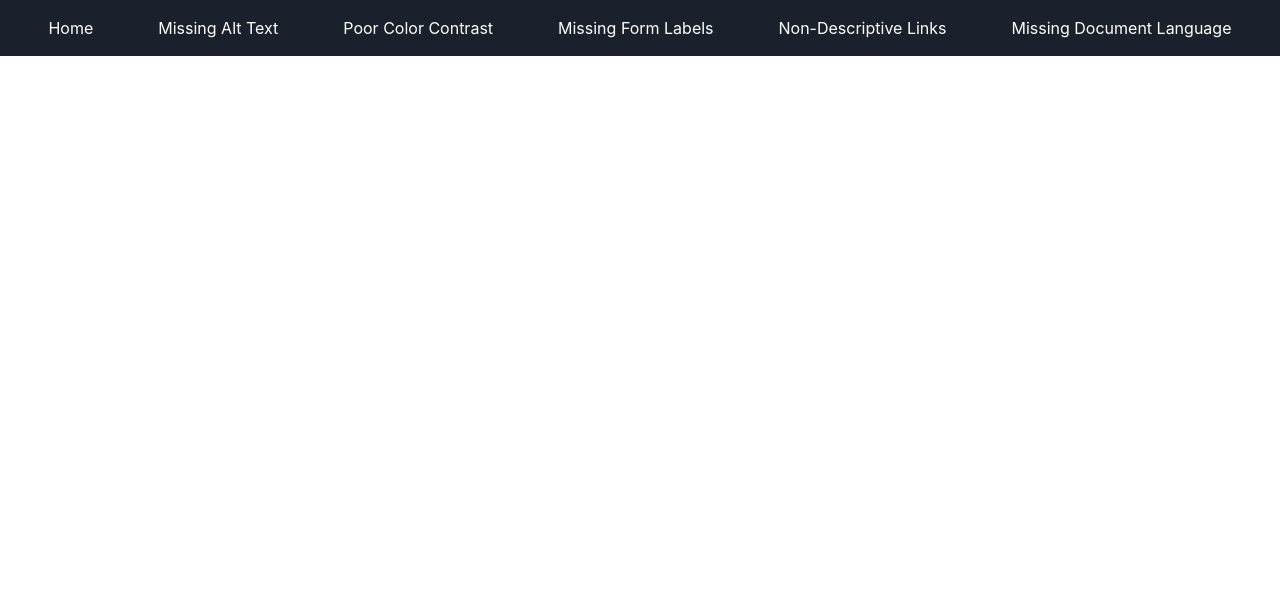
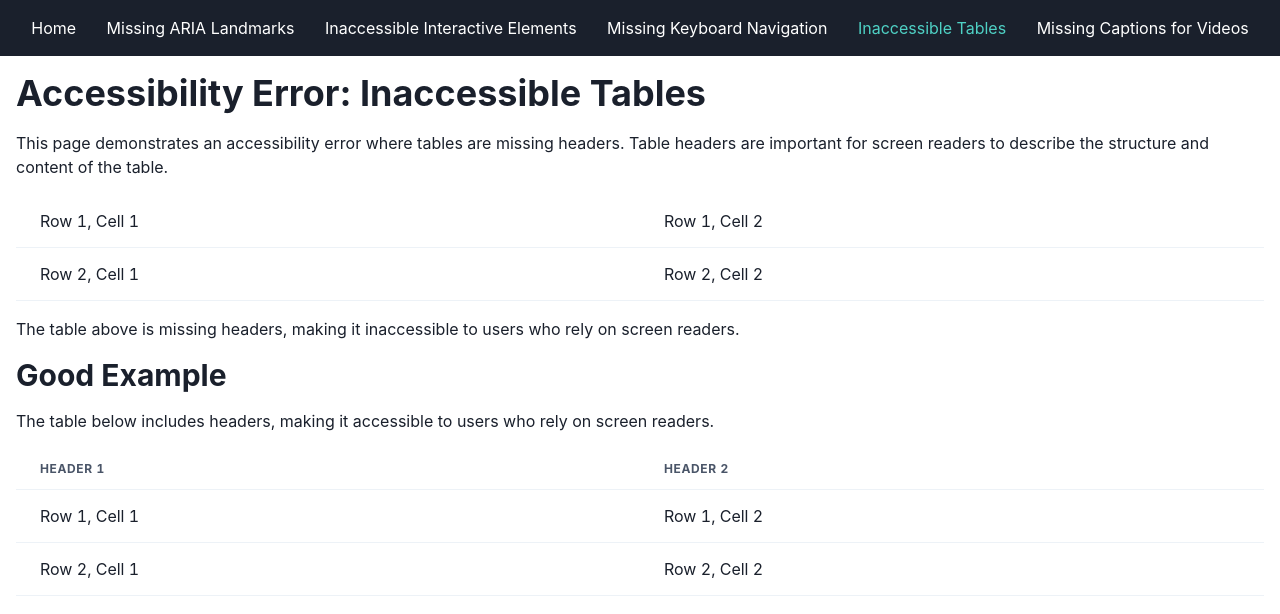
Before and after one commit to GPT-Engineer-App-Dev/accessible-education-errors, a React (Vite) app: page /accessibility-error-9 in a window 1280 px wide. Shown: the top 614 px of the page. Built offline with nearby package versions, Linux system fonts and the light colour scheme.

Commit message:
Added additional common accessibility errors to the educational pages, including both bad and good examples for each.

```diff
--- a/src/App.jsx
+++ b/src/App.jsx
@@ -5,6 +5,11 @@ import AccessibilityError2 from "./pages/AccessibilityError2.jsx";
 import AccessibilityError3 from "./pages/AccessibilityError3.jsx";
 import AccessibilityError4 from "./pages/AccessibilityError4.jsx";
 import AccessibilityError5 from "./pages/AccessibilityError5.jsx";
+import AccessibilityError6 from "./pages/AccessibilityError6.jsx";
+import AccessibilityError7 from "./pages/AccessibilityError7.jsx";
+import AccessibilityError8 from "./pages/AccessibilityError8.jsx";
+import AccessibilityError9 from "./pages/AccessibilityError9.jsx";
+import AccessibilityError10 from "./pages/AccessibilityError10.jsx";
 import Navbar from "./components/Navbar.jsx";
 
 function App() {
@@ -18,6 +23,11 @@ function App() {
         <Route exact path="/accessibility-error-3" element={<AccessibilityError3 />} />
         <Route exact path="/accessibility-error-4" element={<AccessibilityError4 />} />
         <Route exact path="/accessibility-error-5" element={<AccessibilityError5 />} />
+        <Route exact path="/accessibility-error-6" element={<AccessibilityError6 />} />
+        <Route exact path="/accessibility-error-7" element={<AccessibilityError7 />} />
+        <Route exact path="/accessibility-error-8" element={<AccessibilityError8 />} />
+        <Route exact path="/accessibility-error-9" element={<AccessibilityError9 />} />
+        <Route exact path="/accessibility-error-10" element={<AccessibilityError10 />} />
       </Routes>
     </Router>
   );
--- a/src/components/Navbar.jsx
+++ b/src/components/Navbar.jsx
@@ -7,20 +7,20 @@ const Navbar = () => (
       <Link as={NavLink} to="/" _hover={{ textDecoration: "none" }} _activeLink={{ color: "teal.300" }}>
         Home
       </Link>
-      <Link as={NavLink} to="/accessibility-error-1" _hover={{ textDecoration: "none" }} _activeLink={{ color: "teal.300" }}>
-        Missing Alt Text
+      <Link as={NavLink} to="/accessibility-error-6" _hover={{ textDecoration: "none" }} _activeLink={{ color: "teal.300" }}>
+        Missing ARIA Landmarks
       </Link>
-      <Link as={NavLink} to="/accessibility-error-2" _hover={{ textDecoration: "none" }} _activeLink={{ color: "teal.300" }}>
-        Poor Color Contrast
+      <Link as={NavLink} to="/accessibility-error-7" _hover={{ textDecoration: "none" }} _activeLink={{ color: "teal.300" }}>
+        Inaccessible Interactive Elements
       </Link>
-      <Link as={NavLink} to="/accessibility-error-3" _hover={{ textDecoration: "none" }} _activeLink={{ color: "teal.300" }}>
-        Missing Form Labels
+      <Link as={NavLink} to="/accessibility-error-8" _hover={{ textDecoration: "none" }} _activeLink={{ color: "teal.300" }}>
+        Missing Keyboard Navigation
       </Link>
-      <Link as={NavLink} to="/accessibility-error-4" _hover={{ textDecoration: "none" }} _activeLink={{ color: "teal.300" }}>
-        Non-Descriptive Links
+      <Link as={NavLink} to="/accessibility-error-9" _hover={{ textDecoration: "none" }} _activeLink={{ color: "teal.300" }}>
+        Inaccessible Tables
       </Link>
-      <Link as={NavLink} to="/accessibility-error-5" _hover={{ textDecoration: "none" }} _activeLink={{ color: "teal.300" }}>
-        Missing Document Language
+      <Link as={NavLink} to="/accessibility-error-10" _hover={{ textDecoration: "none" }} _activeLink={{ color: "teal.300" }}>
+        Missing Captions for Videos
       </Link>
     </Flex>
   </Box>
--- /dev/null
+++ b/src/pages/AccessibilityError10.jsx
@@ -0,0 +1,30 @@
+import { Box, Heading, Text, VStack } from "@chakra-ui/react";
+
+const AccessibilityError10 = () => (
+  <Box p={4}>
+    <VStack spacing={4} align="start">
+      <Heading as="h1" size="xl">Accessibility Error: Missing Captions for Videos</Heading>
+      <Text>
+        This page demonstrates an accessibility error where videos are missing captions. Captions are important for users who are deaf or hard of hearing to understand the content of the video.
+      </Text>
+      <video controls>
+        <source src="sample-video.mp4" type="video/mp4" />
+        Your browser does not support the video tag.
+      </video>
+      <Text>
+        The video above is missing captions, making it inaccessible to users who are deaf or hard of hearing.
+      </Text>
+      <Heading as="h2" size="lg">Good Example</Heading>
+      <Text>
+        The video below includes captions, making it accessible to users who are deaf or hard of hearing.
+      </Text>
+      <video controls>
+        <source src="sample-video-with-captions.mp4" type="video/mp4" />
+        <track kind="captions" src="sample-captions.vtt" srclang="en" label="English" default />
+        Your browser does not support the video tag.
+      </video>
+    </VStack>
+  </Box>
+);
+
+export default AccessibilityError10;
--- /dev/null
+++ b/src/pages/AccessibilityError6.jsx
@@ -0,0 +1,27 @@
+import { Box, Heading, Text, VStack } from "@chakra-ui/react";
+
+const AccessibilityError6 = () => (
+  <Box p={4}>
+    <VStack spacing={4} align="start">
+      <Heading as="h1" size="xl">Accessibility Error: Missing ARIA Landmarks</Heading>
+      <Text>
+        This page demonstrates an accessibility error where ARIA landmarks are missing. ARIA landmarks help screen readers to navigate the page structure more efficiently.
+      </Text>
+      <Text>
+        The page below is missing ARIA landmarks, making it difficult for screen readers to navigate.
+      </Text>
+      <Box border="1px solid black" p={4}>
+        <Text>Content without ARIA landmarks</Text>
+      </Box>
+      <Heading as="h2" size="lg">Good Example</Heading>
+      <Text>
+        The page below includes ARIA landmarks, making it easier for screen readers to navigate.
+      </Text>
+      <Box border="1px solid black" p={4} role="main">
+        <Text>Content with ARIA landmarks</Text>
+      </Box>
+    </VStack>
+  </Box>
+);
+
+export default AccessibilityError6;
--- /dev/null
+++ b/src/pages/AccessibilityError7.jsx
@@ -0,0 +1,23 @@
+import { Box, Heading, Text, VStack, Button } from "@chakra-ui/react";
+
+const AccessibilityError7 = () => (
+  <Box p={4}>
+    <VStack spacing={4} align="start">
+      <Heading as="h1" size="xl">Accessibility Error: Inaccessible Interactive Elements</Heading>
+      <Text>
+        This page demonstrates an accessibility error where interactive elements, such as buttons, are missing accessible names. Accessible names are important for screen readers to describe the purpose of interactive elements.
+      </Text>
+      <Button>Click me</Button>
+      <Text>
+        The button above is missing an accessible name, making it inaccessible to users who rely on screen readers.
+      </Text>
+      <Heading as="h2" size="lg">Good Example</Heading>
+      <Text>
+        The button below includes an accessible name, making it accessible to users who rely on screen readers.
+      </Text>
+      <Button aria-label="Submit form">Click me</Button>
+    </VStack>
+  </Box>
+);
+
+export default AccessibilityError7;
--- /dev/null
+++ b/src/pages/AccessibilityError8.jsx
@@ -0,0 +1,27 @@
+import { Box, Heading, Text, VStack } from "@chakra-ui/react";
+
+const AccessibilityError8 = () => (
+  <Box p={4}>
+    <VStack spacing={4} align="start">
+      <Heading as="h1" size="xl">Accessibility Error: Missing Keyboard Navigation</Heading>
+      <Text>
+        This page demonstrates an accessibility error where keyboard navigation is missing. Keyboard navigation is essential for users who cannot use a mouse.
+      </Text>
+      <Text>
+        The interactive elements below are not accessible via keyboard, making them inaccessible to users who rely on keyboard navigation.
+      </Text>
+      <Box tabIndex="-1" p={4} border="1px solid black">
+        <Text>Non-focusable content</Text>
+      </Box>
+      <Heading as="h2" size="lg">Good Example</Heading>
+      <Text>
+        The interactive elements below are accessible via keyboard, making them accessible to users who rely on keyboard navigation.
+      </Text>
+      <Box tabIndex="0" p={4} border="1px solid black">
+        <Text>Focusable content</Text>
+      </Box>
+    </VStack>
+  </Box>
+);
+
+export default AccessibilityError8;
--- /dev/null
+++ b/src/pages/AccessibilityError9.jsx
@@ -0,0 +1,51 @@
+import { Box, Heading, Text, VStack, Table, Thead, Tbody, Tr, Th, Td } from "@chakra-ui/react";
+
+const AccessibilityError9 = () => (
+  <Box p={4}>
+    <VStack spacing={4} align="start">
+      <Heading as="h1" size="xl">Accessibility Error: Inaccessible Tables</Heading>
+      <Text>
+        This page demonstrates an accessibility error where tables are missing headers. Table headers are important for screen readers to describe the structure and content of the table.
+      </Text>
+      <Table variant="simple">
+        <Tbody>
+          <Tr>
+            <Td>Row 1, Cell 1</Td>
+            <Td>Row 1, Cell 2</Td>
+          </Tr>
+          <Tr>
+            <Td>Row 2, Cell 1</Td>
+            <Td>Row 2, Cell 2</Td>
+          </Tr>
+        </Tbody>
+      </Table>
+      <Text>
+        The table above is missing headers, making it inaccessible to users who rely on screen readers.
+      </Text>
+      <Heading as="h2" size="lg">Good Example</Heading>
+      <Text>
+        The table below includes headers, making it accessible to users who rely on screen readers.
+      </Text>
+      <Table variant="simple">
+        <Thead>
+          <Tr>
+            <Th>Header 1</Th>
+            <Th>Header 2</Th>
+          </Tr>
+        </Thead>
+        <Tbody>
+          <Tr>
+            <Td>Row 1, Cell 1</Td>
+            <Td>Row 1, Cell 2</Td>
+          </Tr>
+          <Tr>
+            <Td>Row 2, Cell 1</Td>
+            <Td>Row 2, Cell 2</Td>
+          </Tr>
+        </Tbody>
+      </Table>
+    </VStack>
+  </Box>
+);
+
+export default AccessibilityError9;
--- a/src/pages/Index.jsx
+++ b/src/pages/Index.jsx
@@ -28,6 +28,21 @@ const Index = () => {
         <Button as={NavLink} to="/accessibility-error-5" colorScheme="teal" variant="outline">
           Missing Document Language
         </Button>
+        <Button as={NavLink} to="/accessibility-error-6" colorScheme="teal" variant="outline">
+          Missing ARIA Landmarks
+        </Button>
+        <Button as={NavLink} to="/accessibility-error-7" colorScheme="teal" variant="outline">
+          Inaccessible Interactive Elements
+        </Button>
+        <Button as={NavLink} to="/accessibility-error-8" colorScheme="teal" variant="outline">
+          Missing Keyboard Navigation
+        </Button>
+        <Button as={NavLink} to="/accessibility-error-9" colorScheme="teal" variant="outline">
+          Inaccessible Tables
+        </Button>
+        <Button as={NavLink} to="/accessibility-error-10" colorScheme="teal" variant="outline">
+          Missing Captions for Videos
+        </Button>
       </VStack>
     </Container>
   );
```
